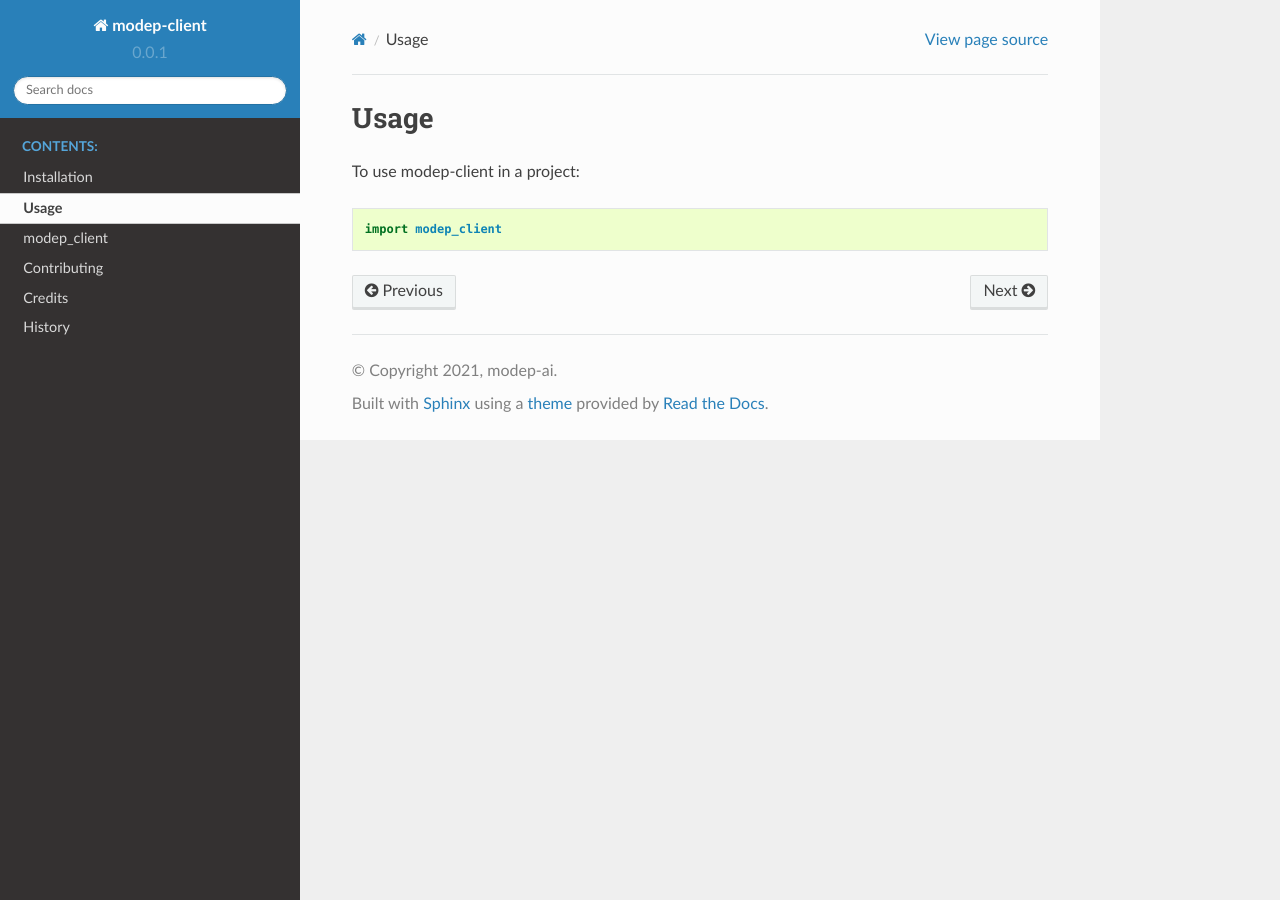
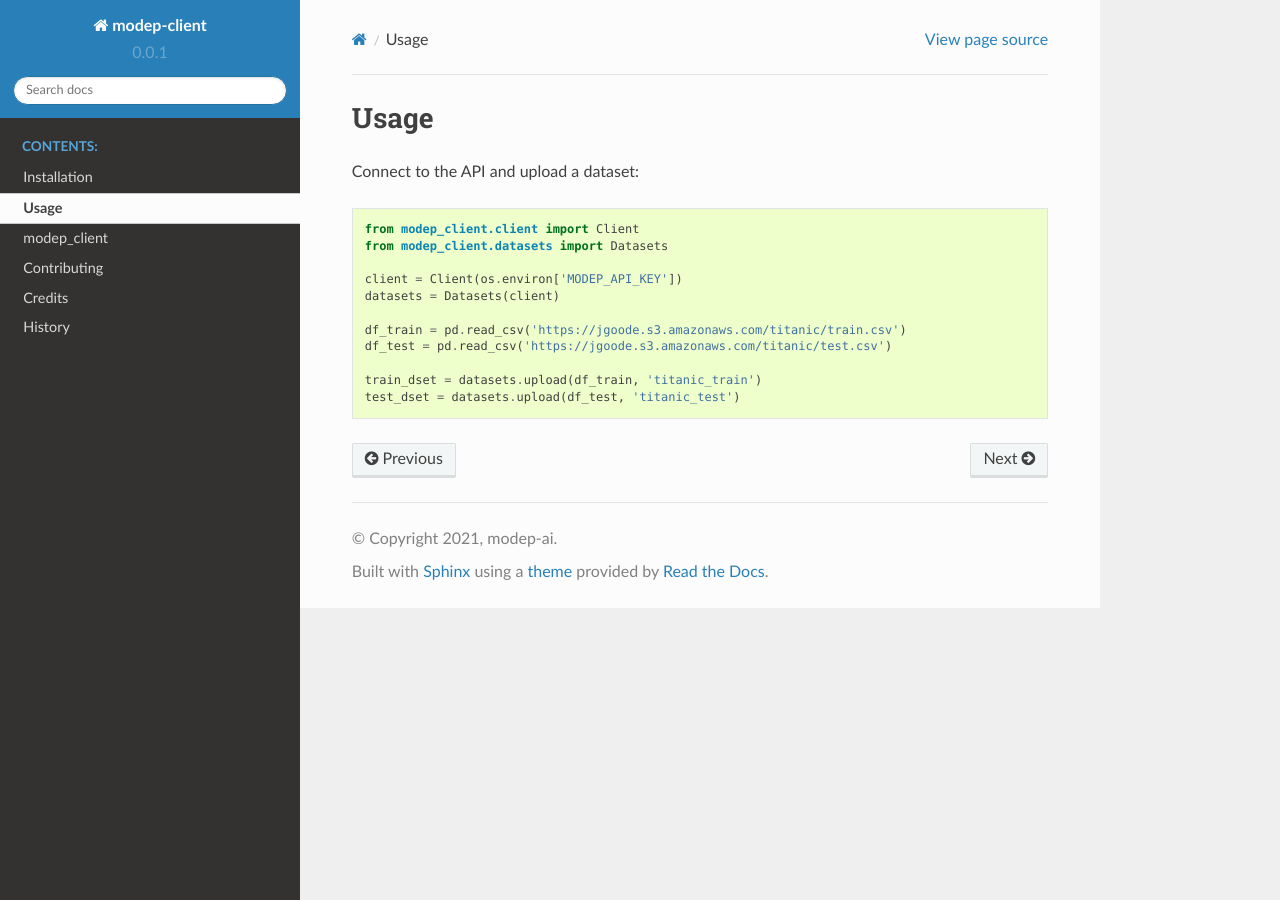
Before and after one commit to modep-ai/modep-client, a Sphinx documentation site: the page built from docs/usage.rst, in a window 1280 px wide. Built offline with Sphinx 7.4.7 and the Read the Docs theme 2.0.0, drawn with Linux system fonts in a browser that asks for light colours.

Commit message:
Update usage

```diff
--- a/docs/index.rst
+++ b/docs/index.rst
@@ -3,7 +3,6 @@
 .. toctree::
    :maxdepth: 2
    :caption: Contents:
-
 
    installation
    usage
--- a/docs/readme.rst
+++ /dev/null
@@ -1 +0,0 @@
-.. include:: ../README.rst
--- a/docs/usage.rst
+++ b/docs/usage.rst
@@ -2,6 +2,16 @@
 Usage
 =====
 
-To use modep-client in a project::
+Connect to the API and upload a dataset::
 
-    import modep_client
+  from modep_client.client import Client
+  from modep_client.datasets import Datasets
+
+  client = Client(os.environ['MODEP_API_KEY'])
+  datasets = Datasets(client)
+
+  df_train = pd.read_csv('https://jgoode.s3.amazonaws.com/titanic/train.csv')
+  df_test = pd.read_csv('https://jgoode.s3.amazonaws.com/titanic/test.csv')
+
+  train_dset = datasets.upload(df_train, 'titanic_train')
+  test_dset = datasets.upload(df_test, 'titanic_test')
```
Also changed, not shown: .cruft.json (deleted), 3 other files.
